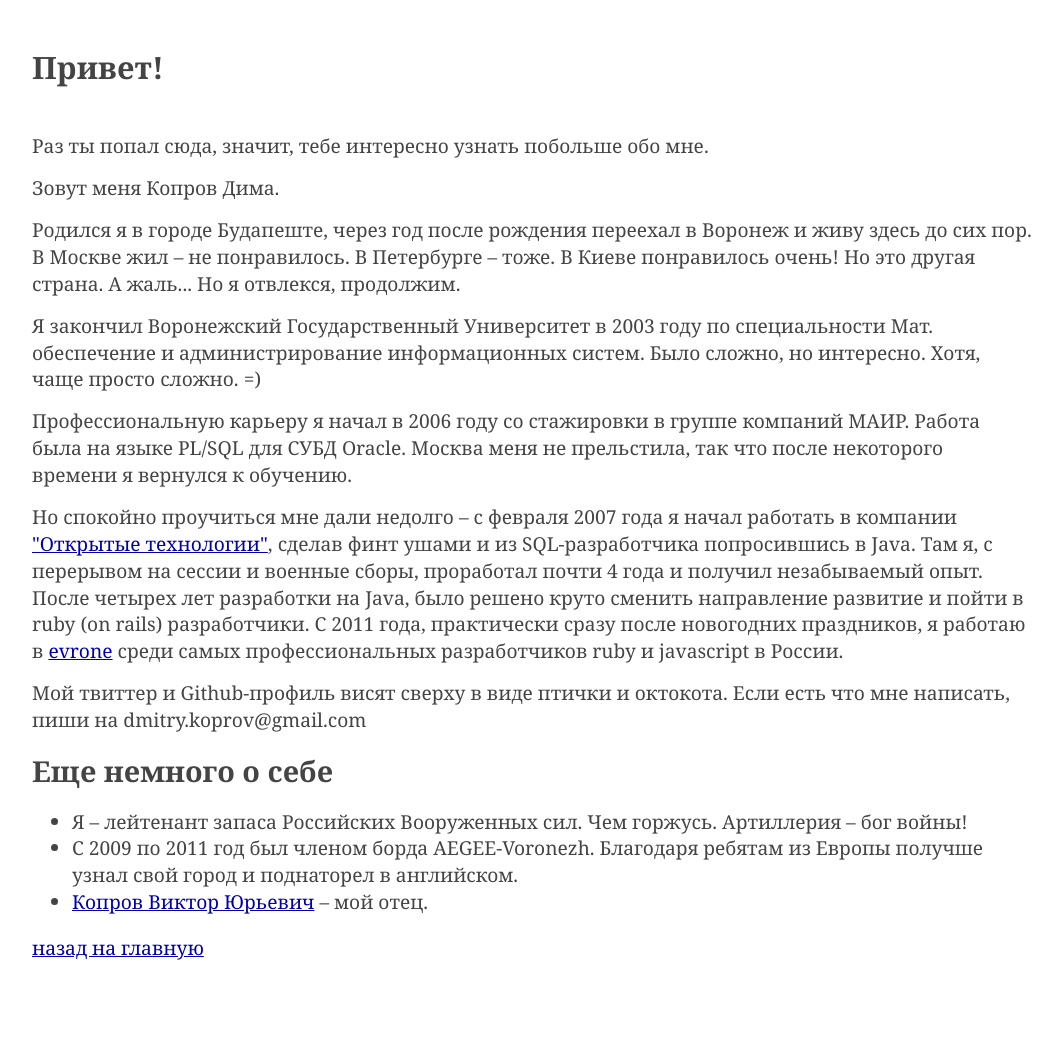
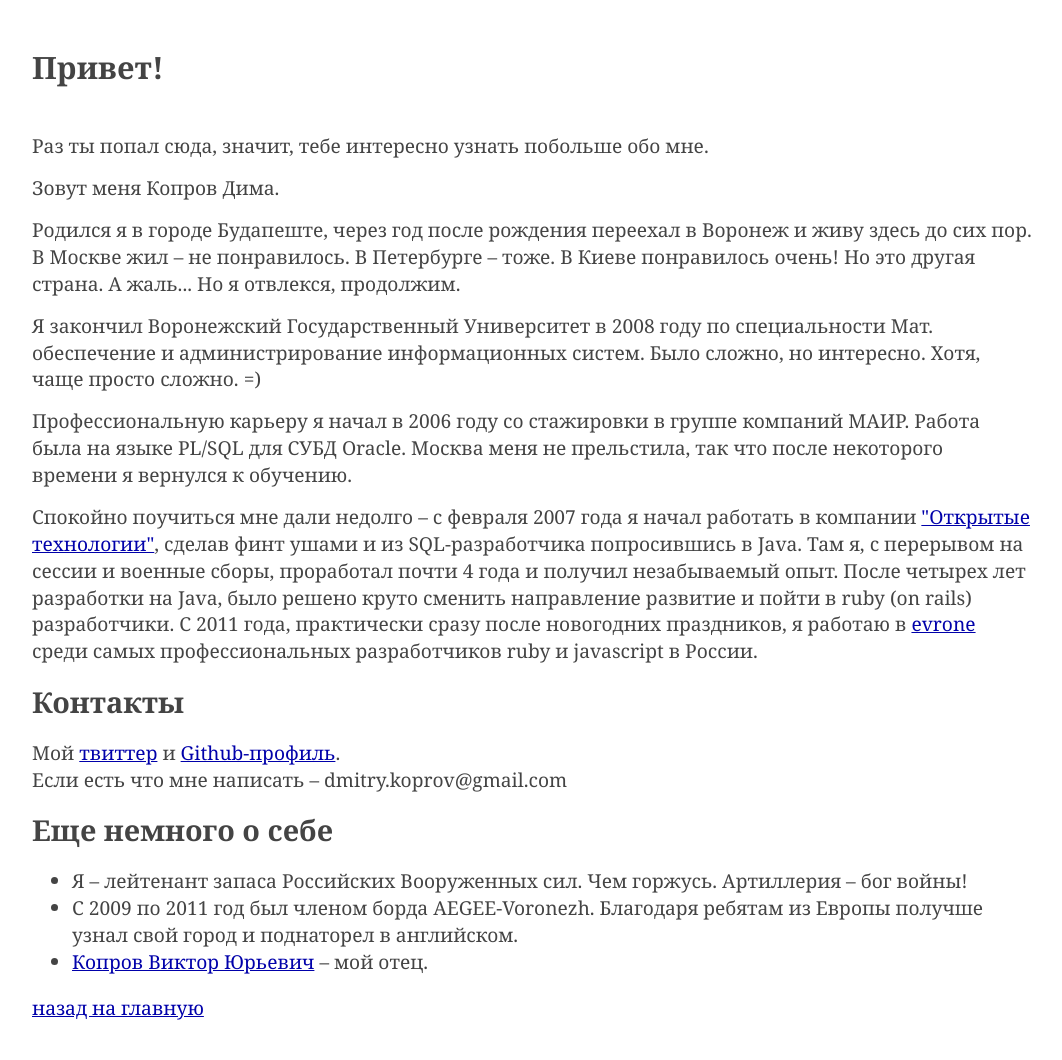
Before and after one commit to dkoprov/dkoprov.github.com, a Jekyll site: the page about.html, which Jekyll copies as it is, in a window 1280 px wide. Shown: the whole page, without its empty margins (108-1170 px from the left). Built offline with Jekyll 4.4.1, drawn with Linux system fonts in a browser that asks for light colours; nearby versions of some CDN libraries; library files that are not in the unit come from our copies; Markdown is read by kramdown in place of the engine named in the settings; before the commit the page ends 1001 px from its top, so only the background shows below that.

Commit message:
Editing.

```diff
--- a/_layouts/default.html
+++ b/_layouts/default.html
@@ -14,7 +14,7 @@
 
     <a class="root_link" href="/">analog blog</a>
     <div class="header">
-      о разработке ПО от Копрова Димы :: <a class='about' href='/about.html'>обо мне</a> ::
+       :: <a class='about' href='/about.html'>об авторе</a> ::
       <a href="https://github.com/dkoprov"><img src="/images/github.png" /></a>
       <a href="http://twitter.com/dkoprov"><img src="/images/twitter.png" /></a>
       <a href="http://www.lastfm.ru/user/dimbas"><img src="/images/last.fm.png" /></a>
--- a/_layouts/main.html
+++ b/_layouts/main.html
@@ -11,7 +11,7 @@
 
     <span class="caption">analog blog</span>
     <div class="header">
-      о разработке ПО от Копрова Димы :: <a class='about' href='about.html'>обо мне</a> ::
+       заметки о разработке ПО :: <a class='about' href='about.html'>об авторе</a> ::
       <a href="https://github.com/dkoprov"><img src="/images/github.png" /></a>
       <a href="http://twitter.com/dkoprov"><img src="/images/twitter.png" /></a>
       <a href="http://www.lastfm.ru/user/dimbas"><img src="/images/last.fm.png" /></a>
--- a/about.html
+++ b/about.html
@@ -25,17 +25,22 @@
         Родился я в городе Будапеште, через год после рождения переехал в Воронеж и живу здесь до сих пор. В Москве жил – не понравилось. В Петербурге – тоже. В Киеве понравилось очень! Но это другая страна. А жаль... Но я отвлекся, продолжим.
       </p>
       <p>
-        Я закончил Воронежский Государственный Университет в 2003 году по специальности Мат. обеспечение и администрирование информационных систем. Было сложно, но интересно. Хотя, чаще просто сложно. =)
+        Я закончил Воронежский Государственный Университет в 2008 году по специальности Мат. обеспечение и администрирование информационных систем. Было сложно, но интересно. Хотя, чаще просто сложно. =)
       </p>
       <p>
         Профессиональную карьеру я начал в 2006 году со стажировки в группе компаний  МАИР. Работа была на языке PL/SQL для СУБД Oracle.
         Москва меня не прельстила, так что после некоторого времени я вернулся к обучению.
       </p>
       <p>
-      Но спокойно проучиться мне дали недолго – с февраля 2007 года я начал работать в компании <a href="http://ot.ru">"Открытые технологии"</a>, сделав финт ушами и из SQL-разработчика попросившись в Java. Там я, с перерывом на сессии и военные сборы, проработал почти 4 года и получил незабываемый опыт. После четырех лет разработки на Java, было решено круто сменить направление развитие и пойти в ruby (on rails) разработчики. С 2011 года, практически сразу после новогодних праздников, я работаю в <a href='http://evrone.ru'>evrone</a> среди самых профессиональных разработчиков ruby и javascript в России.
+      Спокойно поучиться мне дали недолго – с февраля 2007 года я начал работать в компании <a href="http://ot.ru">"Открытые технологии"</a>, сделав финт ушами и из SQL-разработчика попросившись в Java. Там я, с перерывом на сессии и военные сборы, проработал почти 4 года и получил незабываемый опыт. После четырех лет разработки на Java, было решено круто сменить направление развитие и пойти в ruby (on rails) разработчики. С 2011 года, практически сразу после новогодних праздников, я работаю в <a href='http://evrone.ru'>evrone</a> среди самых профессиональных разработчиков ruby и javascript в России.
       </p>
+
+      <h2>Контакты</h2>
+
       <p>
-        Мой твиттер и Github-профиль висят сверху в виде птички и октокота. Если есть что мне написать, пиши на dmitry.koprov@gmail.com
+      Мой <a href="http://twitter.com/dkoprov">твиттер</a> и <a href="https://github.com/dkoprov">Github-профиль</a>.
+      <br />
+      Если есть что мне написать – dmitry.koprov@gmail.com
       </p>
 
       <h2>Еще немного о себе</h2>
--- a/css/main.css
+++ b/css/main.css
@@ -40,7 +40,7 @@
 }
 
 .header{
-  border-bottom: 0.1em solid black;
+  border-bottom: 0.1em solid #999;
   padding: .3em;
   text-align: right;
 }
```
